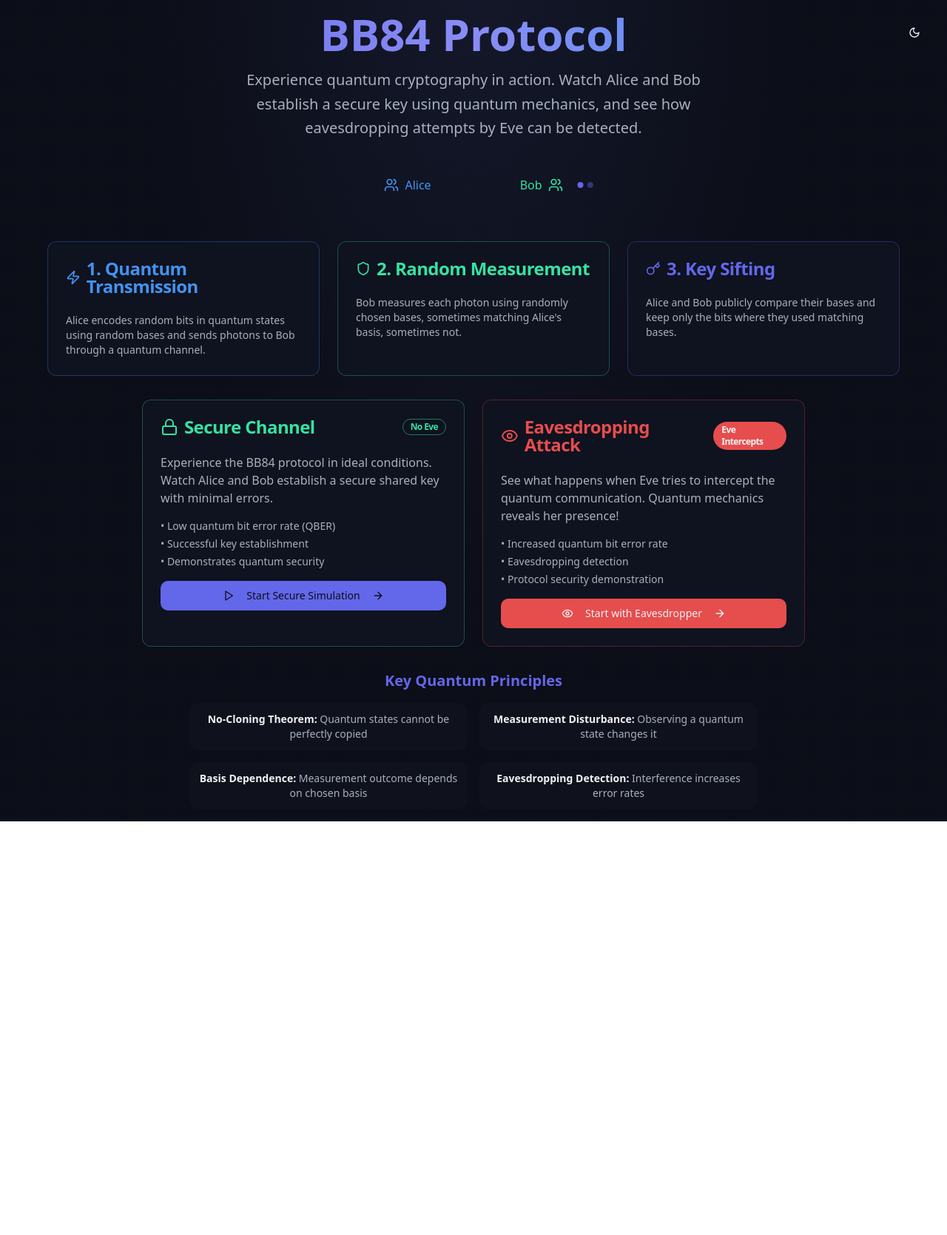
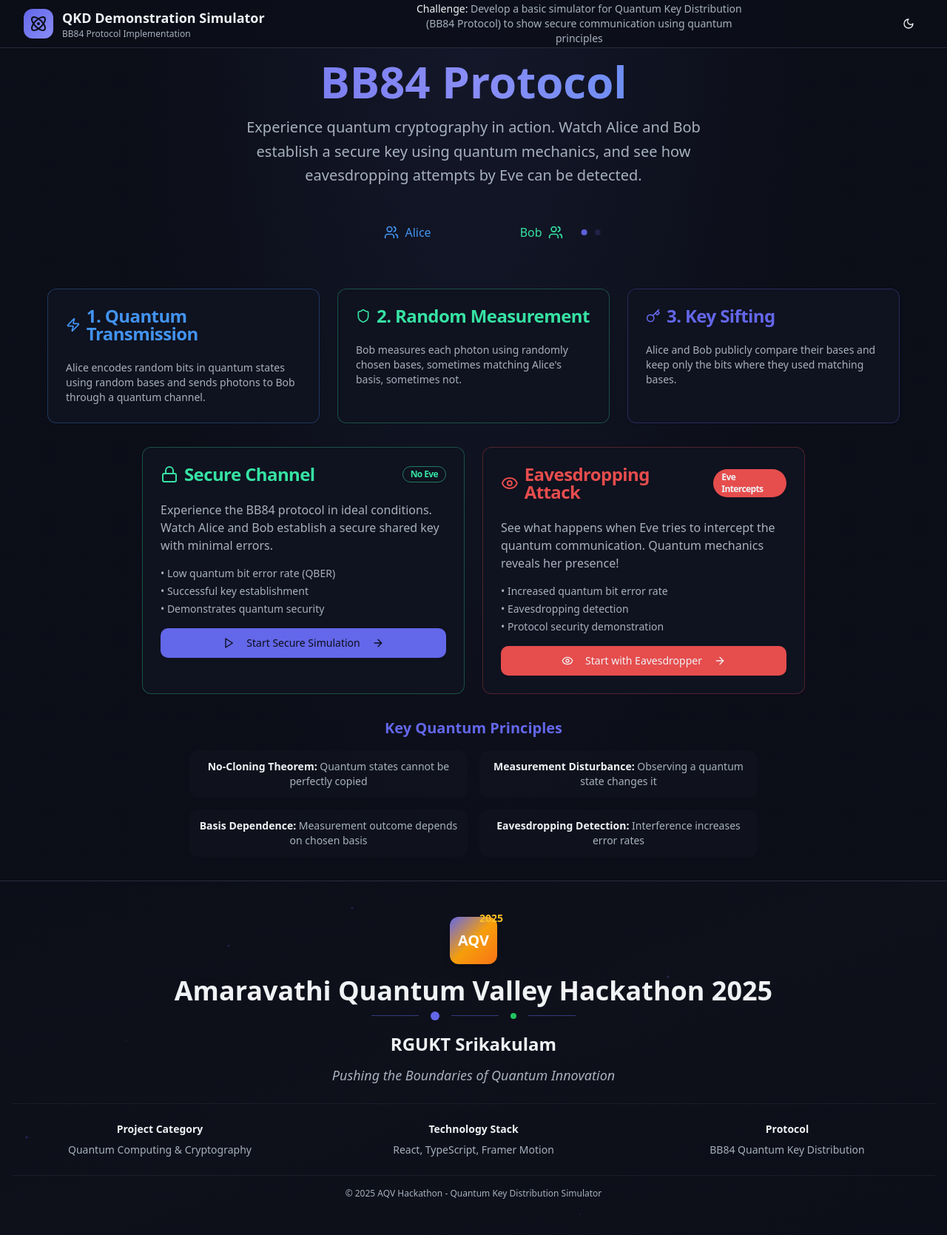
Before and after one commit to VegirowthuManojTarun/bb84-frontend, a React (Vite) app: page / in a window 1280 px wide. Shown: the whole page at 74% size. Before the commit the page ends 1110 px from the top, so only its background shows below. Built offline with nearby package versions, Linux system fonts and the light colour scheme.

Commit message:
feat: Add Navbar and Footer
Adds a Navbar and Footer to the application for better structure and branding, suitable for a hackathon presentation. The Navbar displays the project title, and the Footer includes hackathon-specific details.

```diff
--- a/src/components/BB84Simulator.tsx
+++ b/src/components/BB84Simulator.tsx
@@ -16,7 +16,7 @@ import { EvePanel } from "./EvePanel";
 import { ControlPanel } from "./ControlPanel";
 import { ChatLog } from "./ChatLog";
 import { ResultsCard } from "./ResultsCard";
-import { ThemeToggle } from "./ThemeToggle";
+import { Navbar } from "./Navbar";
 import { BB84Api, handleApiError } from "@/services/bb84Api";
 import { useToast } from "@/hooks/use-toast";
 import QubitVisualizer from "./QubitVisualizer";
@@ -318,18 +318,18 @@ export const BB84Simulator = ({
   }, [state.mode, state.totalRounds, state.speed, addMessage]);
 
   return (
-    <div className="min-h-screen p-4 relative">
-      {/* Theme Toggle */}
-      <div className="absolute top-6 left-6 z-10">
+    <div className="min-h-screen">
+      <Navbar />
+
+      <div className="pt-20 p-4">
+        {/* Back Button */}
+        <div className="max-w-7xl mx-auto mb-6">
           <button
             onClick={onBack}
-          className="px-4 py-2 bg-muted hover:bg-muted/70 rounded-md text-sm font-medium"
+            className="px-4 py-2 bg-muted hover:bg-muted/70 rounded-md text-sm font-medium transition-colors"
           >
-          ← Back
+            ← Back to Home
           </button>
-      </div>
-      <div className="absolute top-6 right-6 z-10">
-        <ThemeToggle />
         </div>
 
         <div className="max-w-7xl mx-auto space-y-6">
@@ -468,5 +468,6 @@ export const BB84Simulator = ({
         </div>
         </div>
       </div>
+    </div>
   );
 };
--- /dev/null
+++ b/src/components/HackathonFooter.tsx
@@ -0,0 +1,109 @@
+import { motion } from "framer-motion";
+
+export const HackathonFooter = () => {
+  return (
+    <footer className="relative bg-gradient-to-br from-background via-muted/20 to-background border-t border-border">
+      {/* Animated background particles */}
+      <div className="absolute inset-0 overflow-hidden">
+        {[...Array(12)].map((_, i) => (
+          <motion.div
+            key={i}
+            className="absolute w-1 h-1 bg-primary/30 rounded-full"
+            style={{
+              left: `${Math.random() * 100}%`,
+              top: `${Math.random() * 100}%`,
+            }}
+            animate={{
+              scale: [0, 1, 0],
+              opacity: [0, 1, 0],
+            }}
+            transition={{
+              duration: 3 + Math.random() * 2,
+              repeat: Infinity,
+              delay: Math.random() * 2,
+            }}
+          />
+        ))}
+      </div>
+
+      <div className="relative z-10 max-w-7xl mx-auto px-4 py-12">
+        <div className="text-center space-y-6">
+          {/* Main Hackathon Title */}
+          <motion.div
+            initial={{ opacity: 0, y: 20 }}
+            whileInView={{ opacity: 1, y: 0 }}
+            transition={{ duration: 0.6 }}
+            viewport={{ once: true }}
+          >
+            {/* Hackathon Logo/Icon */}
+            <div className="flex justify-center mb-4">
+              <div className="relative">
+                <div className="w-16 h-16 bg-gradient-to-br from-primary via-amber-500 to-orange-500 rounded-lg flex items-center justify-center shadow-lg">
+                  <div className="text-white font-bold text-xl">AQV</div>
+                </div>
+                <div className="absolute -top-2 -right-2 text-amber-400 text-sm font-bold">
+                  2025
+                </div>
+              </div>
+            </div>
+
+            <h2 className="text-3xl md:text-4xl font-bold text-foreground mb-2">
+              Amaravathi Quantum Valley Hackathon 2025
+            </h2>
+
+            <div className="flex items-center justify-center space-x-4 mb-4">
+              <div className="h-px bg-primary/50 w-16"></div>
+              <div className="w-3 h-3 bg-primary rounded-full"></div>
+              <div className="h-px bg-primary/50 w-16"></div>
+              <div className="w-2 h-2 bg-green-500 rounded-full"></div>
+              <div className="h-px bg-primary/50 w-16"></div>
+            </div>
+
+            <h3 className="text-xl md:text-2xl font-semibold text-foreground mb-3">
+              RGUKT Srikakulam
+            </h3>
+
+            <p className="text-lg text-muted-foreground italic">
+              Pushing the Boundaries of Quantum Innovation
+            </p>
+          </motion.div>
+
+          {/* Project Info */}
+          <motion.div
+            initial={{ opacity: 0, y: 20 }}
+            whileInView={{ opacity: 1, y: 0 }}
+            transition={{ duration: 0.6, delay: 0.2 }}
+            viewport={{ once: true }}
+            className="border-t border-border/50 pt-6"
+          >
+            <div className="grid grid-cols-1 md:grid-cols-3 gap-6 text-sm">
+              <div>
+                <h4 className="font-semibold text-foreground mb-2">Project Category</h4>
+                <p className="text-muted-foreground">Quantum Computing & Cryptography</p>
+              </div>
+              <div>
+                <h4 className="font-semibold text-foreground mb-2">Technology Stack</h4>
+                <p className="text-muted-foreground">React, TypeScript, Framer Motion</p>
+              </div>
+              <div>
+                <h4 className="font-semibold text-foreground mb-2">Protocol</h4>
+                <p className="text-muted-foreground">BB84 Quantum Key Distribution</p>
+              </div>
+            </div>
+          </motion.div>
+
+          {/* Bottom section */}
+          <motion.div
+            initial={{ opacity: 0 }}
+            whileInView={{ opacity: 1 }}
+            transition={{ duration: 0.6, delay: 0.4 }}
+            viewport={{ once: true }}
+            className="border-t border-border/50 pt-4 text-xs text-muted-foreground"
+          >
+            <p>© 2025 AQV Hackathon - Quantum Key Distribution Simulator</p>
+          </motion.div>
+        </div>
+      </div>
+    </footer>
+  );
+};
--- a/src/components/HomeScreen.tsx
+++ b/src/components/HomeScreen.tsx
@@ -2,7 +2,8 @@ import { motion } from "framer-motion";
 import { Button } from "@/components/ui/button";
 import { Card, CardContent, CardHeader, CardTitle } from "@/components/ui/card";
 import { Badge } from "@/components/ui/badge";
-import { ThemeToggle } from "@/components/ThemeToggle";
+import { Navbar } from "@/components/Navbar";
+import { HackathonFooter } from "@/components/HackathonFooter";
 import {
   Shield,
   Eye,
@@ -20,12 +21,10 @@ interface HomeScreenProps {
 
 export const HomeScreen = ({ onStartSimulation }: HomeScreenProps) => {
   return (
-    <div className="min-h-screen flex items-center justify-center p-4 relative">
-      {/* Theme Toggle */}
-      <div className="absolute top-6 right-6">
-        <ThemeToggle />
-      </div>
+    <div className="min-h-screen">
+      <Navbar />
 
+      <div className="pt-20 pb-8 flex items-center justify-center p-4 min-h-screen">
         <div className="max-w-6xl mx-auto space-y-8">
           {/* Header */}
           <motion.div
@@ -226,5 +225,8 @@ export const HomeScreen = ({ onStartSimulation }: HomeScreenProps) => {
           </motion.div>
         </div>
       </div>
+
+      <HackathonFooter />
+    </div>
   );
 };
--- /dev/null
+++ b/src/components/Navbar.tsx
@@ -0,0 +1,46 @@
+import { motion } from "framer-motion";
+import { ThemeToggle } from "./ThemeToggle";
+import { Atom } from "lucide-react";
+
+export const Navbar = () => {
+  return (
+    <motion.nav
+      className="fixed top-0 left-0 right-0 z-50 bg-background/80 backdrop-blur-lg border-b border-border"
+      initial={{ y: -100 }}
+      animate={{ y: 0 }}
+      transition={{ duration: 0.5 }}
+    >
+      <div className="max-w-7xl mx-auto px-4 sm:px-6 lg:px-8">
+        <div className="flex items-center justify-between h-16">
+          {/* Logo and Title */}
+          <div className="flex items-center space-x-3">
+            <div className="flex items-center justify-center w-10 h-10 rounded-lg bg-gradient-to-br from-primary to-primary-glow">
+              <Atom className="w-6 h-6 text-primary-foreground" />
+            </div>
+            <div className="flex flex-col">
+              <h1 className="text-lg font-bold text-foreground">
+                QKD Demonstration Simulator
+              </h1>
+              <p className="text-xs text-muted-foreground hidden sm:block">
+                BB84 Protocol Implementation
+              </p>
+            </div>
+          </div>
+
+          {/* Problem Statement - Hidden on mobile */}
+          <div className="hidden lg:block max-w-md">
+            <p className="text-sm text-muted-foreground text-center">
+              <span className="font-medium text-foreground">Challenge:</span> Develop a basic simulator for Quantum Key Distribution
+              (BB84 Protocol) to show secure communication using quantum principles
+            </p>
+          </div>
+
+          {/* Theme Toggle */}
+          <div className="flex items-center">
+            <ThemeToggle />
+          </div>
+        </div>
+      </div>
+    </motion.nav>
+  );
+};
```
Lines whose indentation alone changed are shown as unchanged.
